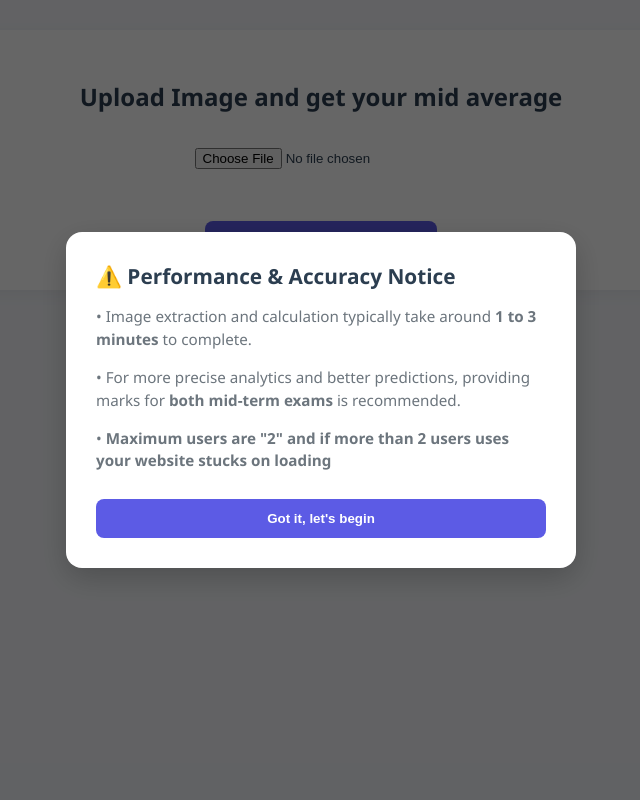
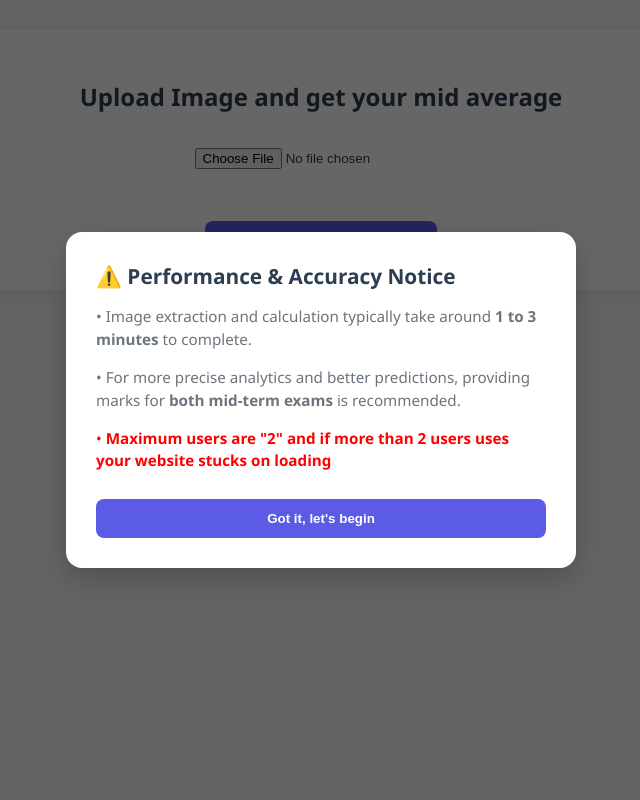
Before and after one commit to aishu-ishu/pscmr-midmarks-calculator, a Flask app: page / in a window 1280 px wide. Shown: the whole page, without its empty margins (319-959 px from the left). Run offline with Flask 3, Linux system fonts and the light colour scheme.

Commit message:
Update index.html

```diff
--- a/templates/index.html
+++ b/templates/index.html
@@ -226,7 +226,7 @@
         <h3>⚠️ Performance & Accuracy Notice</h3>
         <p>• Image extraction and calculation typically take around <strong>1 to 3 minutes </strong> to complete.</p>
         <p>• For more precise analytics and better predictions, providing marks for <strong>both mid-term exams</strong> is recommended.</p>
-         <p "color:red;">• <strong>Maximum users are "2" and if more than 2 users uses your website stucks on loading</strong></p>
+         <p style="color:red;">• <strong>Maximum users are "2" and if more than 2 users uses your website stucks on loading</strong></p>
         <button onclick="closeModal()">Got it, let's begin</button>
     </div>
 </div>
```
